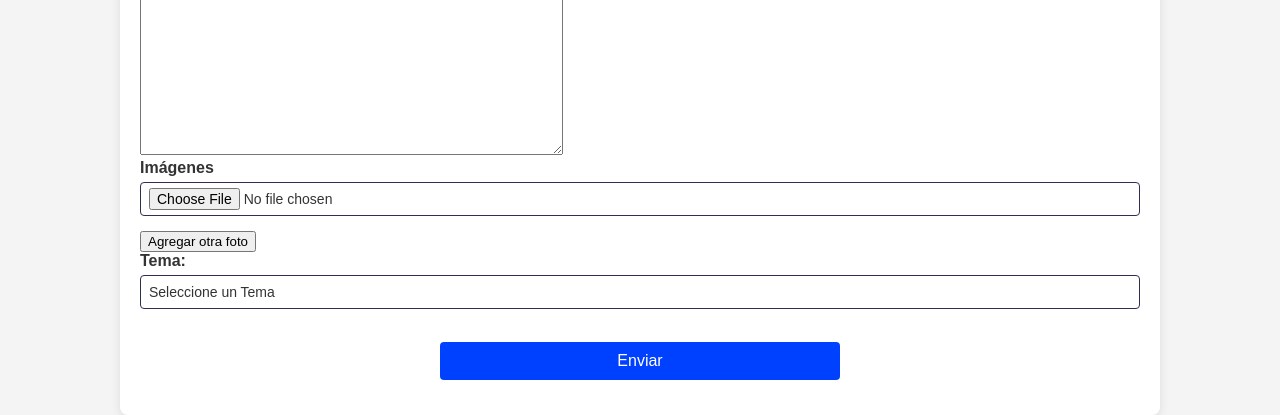
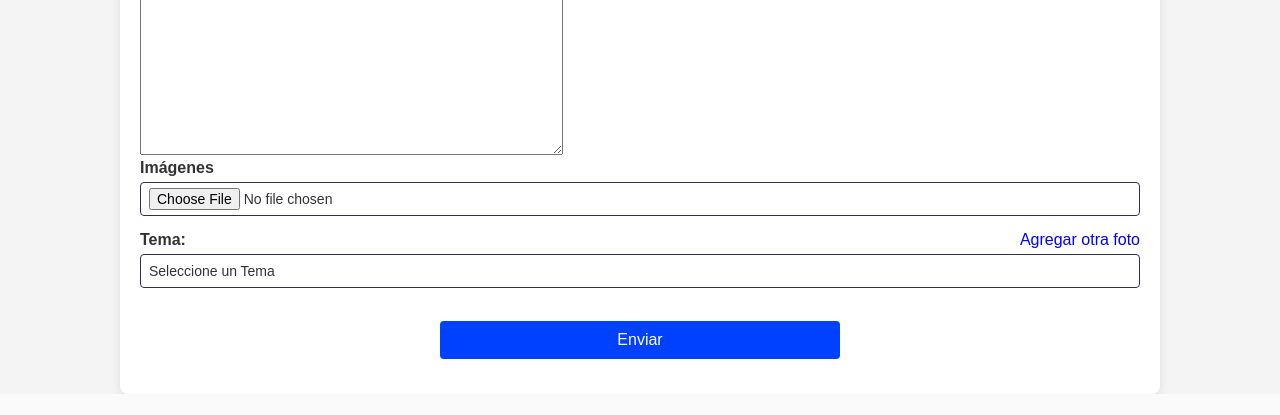
Before and after one commit to maurotzu/desarrollo_web_mauricio_saldias, a Flask app: page /addact in a window 1280 px wide. Shown: the part 1000-1415 px from the top of the page. After the commit the page ends 1394 px from the top, so only its background shows below. Run offline with Flask 3, Linux system fonts and the light colour scheme; data that the repository does not hold is empty.

Commit message:
cambio colores jejej

```diff
--- a/TAREA2/static/css/styles.css
+++ b/TAREA2/static/css/styles.css
@@ -8,6 +8,27 @@ body {
     justify-content: center;
     align-items: center;
     min-height: 100vh;
+}
+
+#mostrar-mas {
+  color: blue;
+  background: none;
+  border: none;
+  padding: 0;
+  margin: 0;
+  font: inherit;
+  cursor: pointer;
+  float: right;
+  text-decoration: none;
+}
+
+#mostrar-mas:hover {
+  text-decoration: underline;
+}
+
+#mostrar-mas:disabled {
+  color: red !important;
+  cursor: not-allowed;
 }
 
 .main-container {
```
Also changed, not shown: 2 other files.
